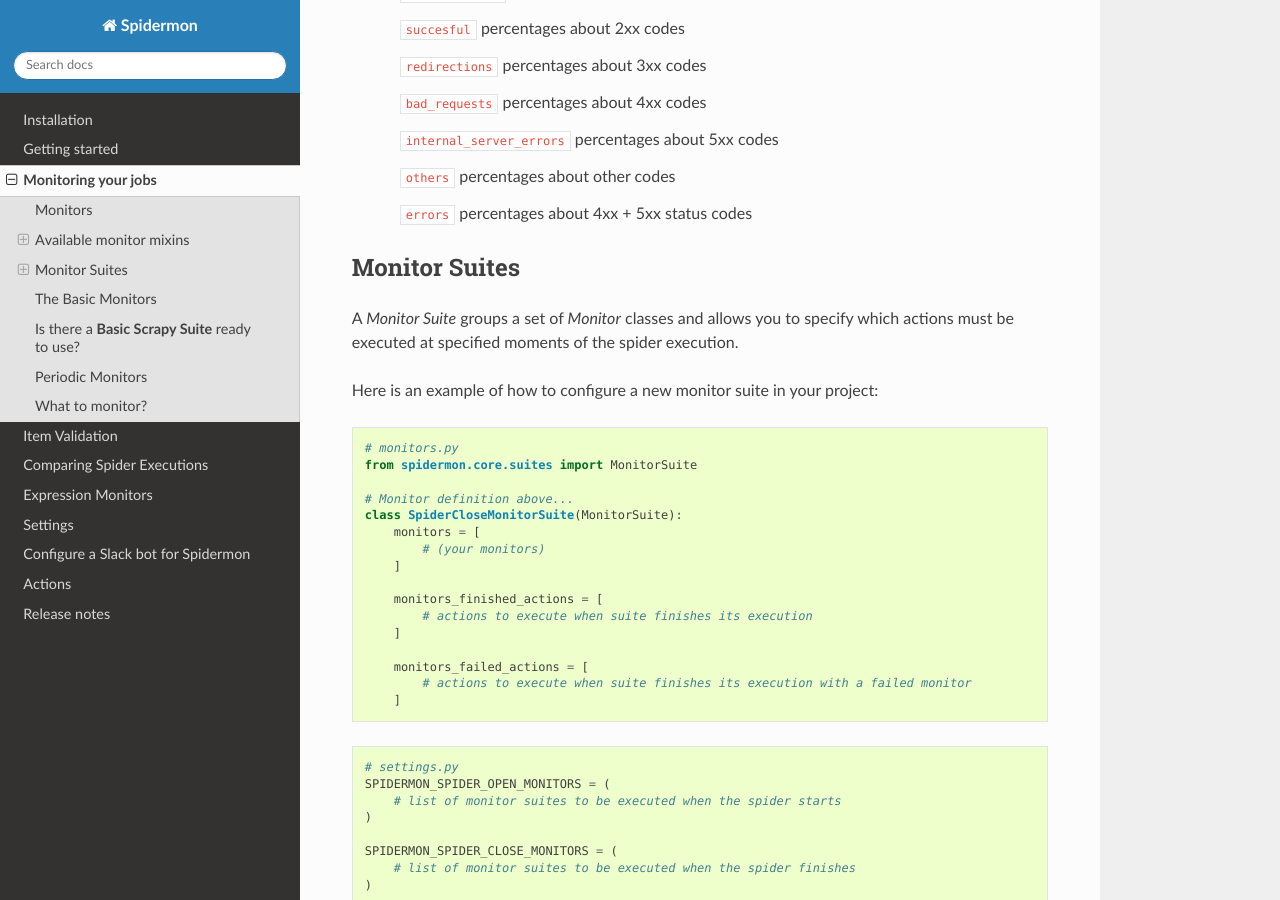
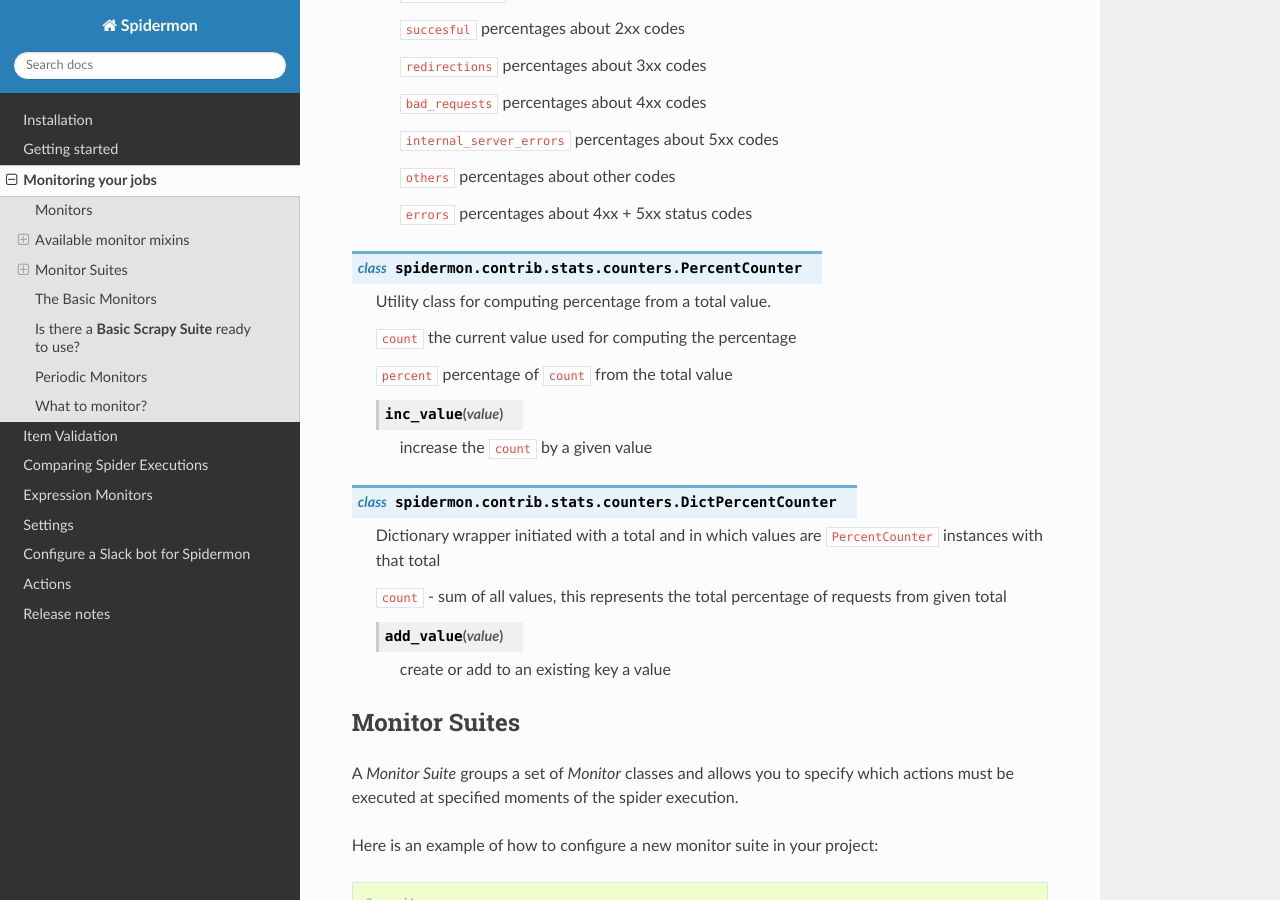
Before and after one commit to scrapinghub/spidermon, a Sphinx documentation site: the page built from docs/source/monitors.rst, in a window 1280 px wide and 900 px high, scrolled down 1656 px. Built offline with Sphinx 7.4.7 and the Read the Docs theme 2.0.0, drawn with Linux system fonts in a browser that asks for light colours.

Commit message:
docs for contrib monitoring utils DictPercentCounter

```diff
--- a/docs/source/monitors.rst
+++ b/docs/source/monitors.rst
@@ -92,6 +92,30 @@ Available monitor mixins
         ``others`` percentages about other codes
 
         ``errors`` percentages about 4xx + 5xx status codes
+
+.. class:: spidermon.contrib.stats.counters.PercentCounter
+
+    Utility class for computing percentage from a total value.
+
+    ``count`` the current value used for computing the percentage
+
+    ``percent`` percentage of ``count`` from the total value
+
+    .. method:: inc_value(value)
+
+      increase the ``count`` by a given value
+
+.. class:: spidermon.contrib.stats.counters.DictPercentCounter
+
+    Dictionary wrapper initiated with a total and in which values are
+    ``PercentCounter`` instances with that total
+
+    ``count`` - sum of all values, this represents the total percentage of
+    requests from given total
+
+    .. method:: add_value(value)
+
+      create or add to an existing key a value
 
 
 Monitor Suites
```
